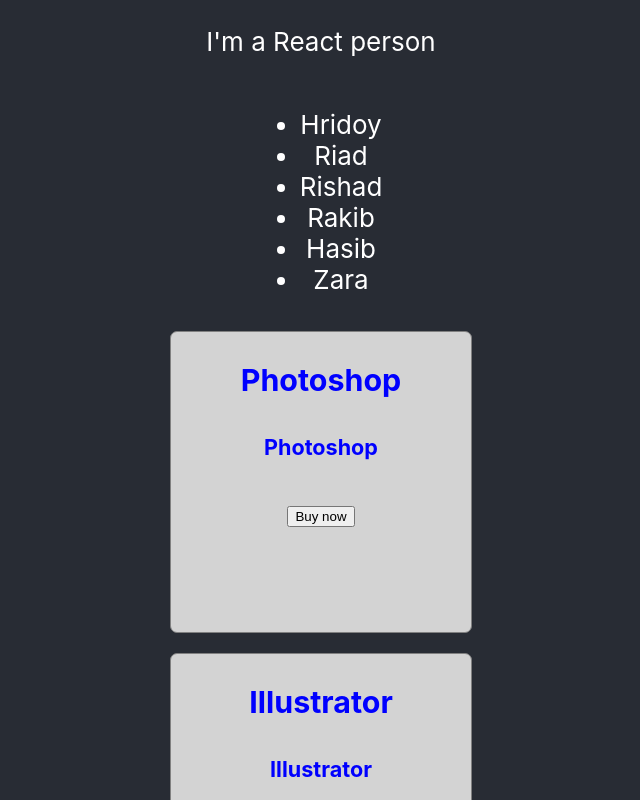
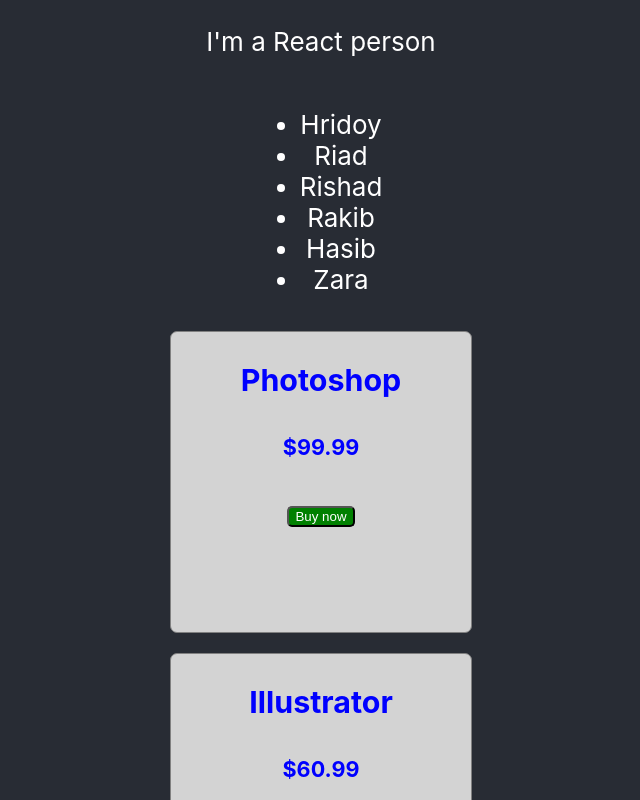
Before and after one commit to Hasib787/my-app, a React (Create React App) app: page / in a window 1280 px wide. Shown: the top 800 px of the page, without its empty margins (319-959 px from the left). Built offline with nearby package versions, Linux system fonts and the light colour scheme.

Commit message:
added destructure method

```diff
--- a/src/App.js
+++ b/src/App.js
@@ -22,7 +22,7 @@
           }
         </ul>
         {
-        products.map(pd=><Product item={pd}></Product>)
+        products.map(pd=><Product product={pd}></Product>)
         }
         <Person name="Hasib" job="Toto Company manager"></Person>
         <Person name="Md. Masud Rana" job="Software Engineer"></Person>
@@ -40,13 +40,15 @@
     height:'300px',
     width:'300px',
     float:'left',
-    margin:'10px'
+    margin:'10px',
   }
+  const {name, price} = props.product;
+
   return (
     <div style={productStyle}>
-      <h3>{props.item.name}</h3>
-      <h5>{props.item.name}</h5>
-      <button>Buy now</button>
+      <h3>{name}</h3>
+      <h5>{price}</h5>
+      <button style={{backgroundColor:'green', color:'white', borderRadius:'5px'}}>Buy now</button>
     </div>
   )
 }
```
